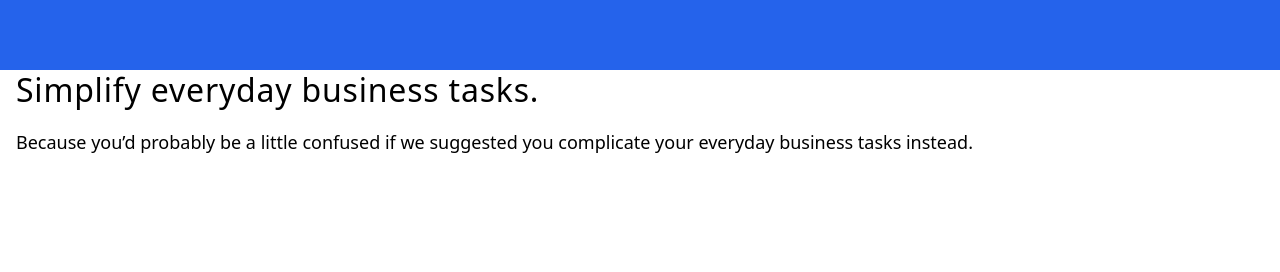
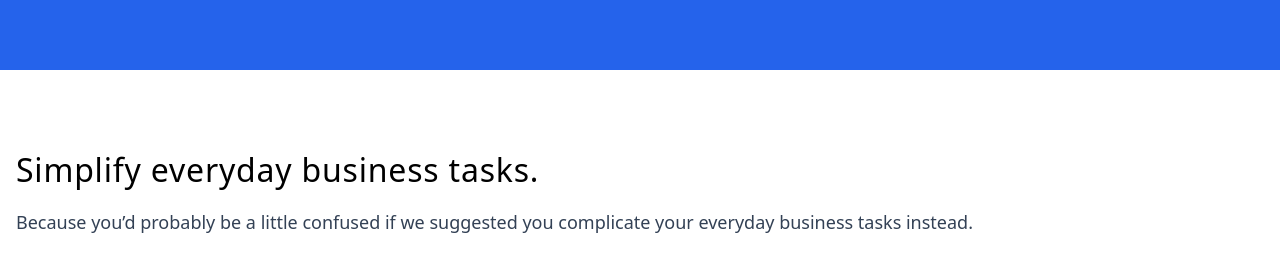
Before and after one commit to amine-omari/Taxpal-clone, a Next.js app: page / in a window 1280 px wide. Shown: the part 2082-2354 px from the top of the page. Before the commit the page ends 2240 px from the top, so only its background shows below. Built offline with nearby package versions, Linux system fonts and the light colour scheme.

Commit message:
feat: add padding style to TasksSection component

```diff
--- a/components/TasksSection.jsx
+++ b/components/TasksSection.jsx
@@ -6,6 +6,8 @@ const TasksSection = () => {
     <Container
       title="Simplify everyday business tasks."
       text="Because you’d probably be a little confused if we suggested you complicate your everyday business tasks instead."
+      textColor="text-slate-700"
+      padding="pt-20 pb-14"
     ></Container>
   );
 };
```
